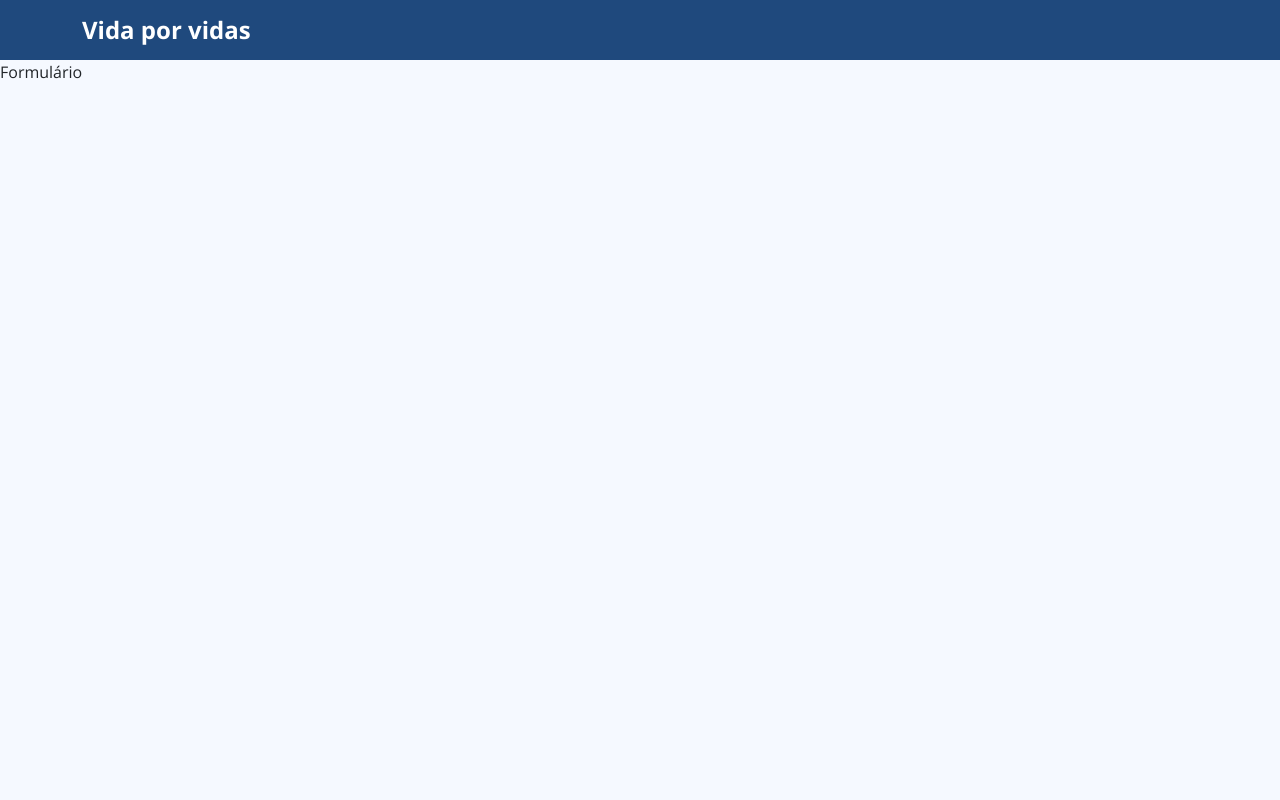
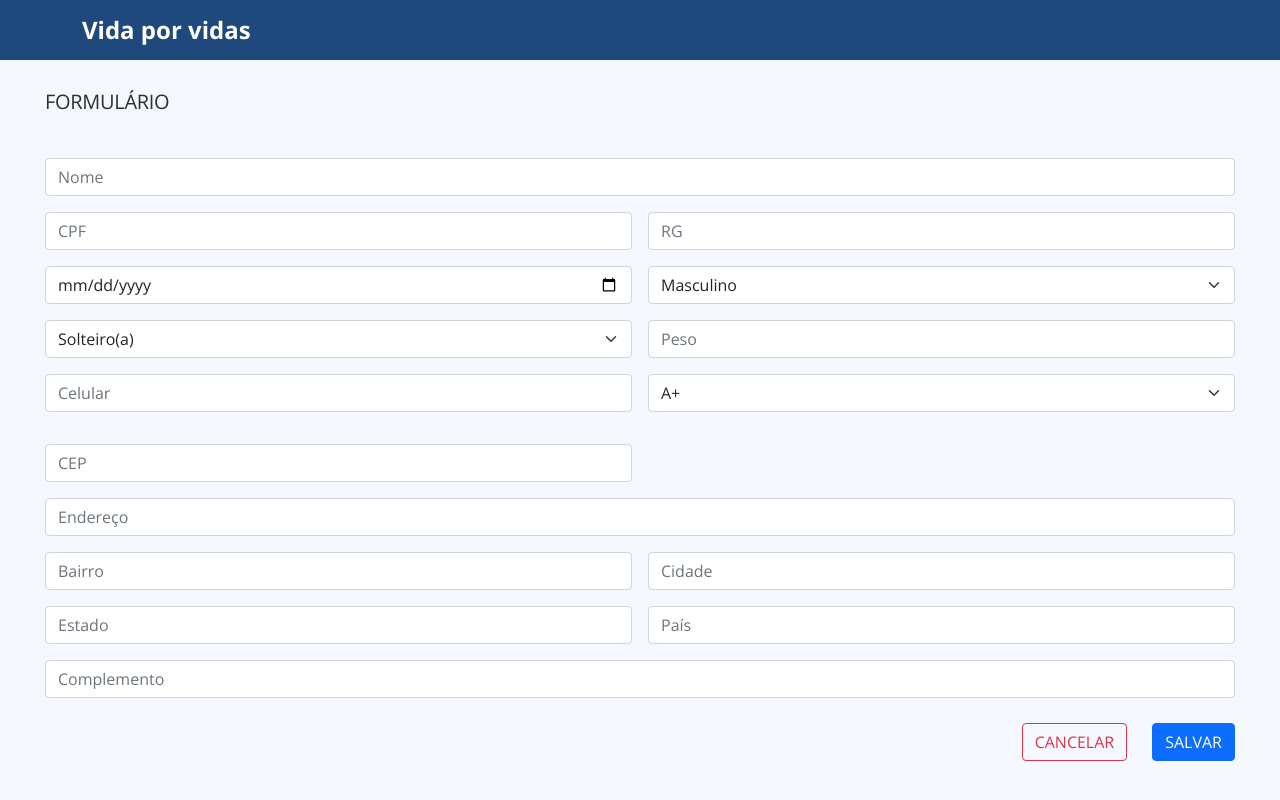
Before and after one commit to santosediego/RegistroDoadores, a React (Create React App) app in the folder frontend/: page /form/1 in a window 1280 px wide. Shown: the top 800 px of the page. Built offline with nearby package versions, Linux system fonts and the light colour scheme; no server answers.

Commit message:
Form layout

```diff
--- a/frontend/src/core/components/Search/index.tsx
+++ b/frontend/src/core/components/Search/index.tsx
@@ -1,7 +1,9 @@
 import { ReactComponent as ToView } from 'core/assets/img/toView.svg';
+import { Link } from 'react-router-dom';
 import './styles.css'
 
 function Search() {
+
     return (
         <>
             <div className='container'>
@@ -9,31 +11,19 @@ function Search() {
                     <div className='menu-nav-contant col'>
                         <div className='input-group'>
                             <input type="text" className='form-control' />
-                            <button className='btn btn-outline' type='button'><ToView /></button>
+                            <button className='btn btn-outline' type='button'>
+                                <ToView />
+                            </button>
                         </div>
-                        <div className='col'>
+                        <Link to="/form/create" className='col'>
                             <button className='btn btn-menu'> Cadastrar</button>
-                        </div>
+                        </Link>
                         <div className='col-md-2'>
                             <button className='btn btn-menu'>Gerar lista</button>
                         </div>
                     </div>
                 </div>
             </div>
-
-
-            {/*
-        <div className="container search-container" >
-            <div className="input-group mb-3 col">
-                <input type="text" className="form-control" />
-                <button className="btn btn-outline-secondary" type="button"> <ToView /></button>
-            </div>
-            <div className="col">
-                <button className='btn btn-primary ' type='button'> Cadastrar</button>
-                <button className='btn btn-primary' type='button'> Gerar lista</button>
-            </div>
-        </div >
-        */}
         </>
     );
 } export default Search;
--- /dev/null
+++ b/frontend/src/pages/Form/components/BaseForm/index.tsx
@@ -0,0 +1,32 @@
+import React from 'react';
+import { Link } from 'react-router-dom';
+import './styles.css';
+
+type Props = {
+    title: string;
+    children: React.ReactNode;
+}
+
+const BaseForm = ({ title, children }: Props) => {
+
+    return (
+        <div className="vida-base-form card-base">
+            <h1 className="base-form-title">
+                {title}
+            </h1>
+            {children}
+            <div className="base-form-actions">
+                <Link to={"/"}>
+                    <button className="btn btn-outline-danger">
+                        CANCELAR
+                    </button>
+                </Link>
+                <button className="btn btn-primary btn-salvar">
+                    SALVAR
+                </button>
+            </div>
+        </div>
+    );
+}
+
+export default BaseForm;
--- /dev/null
+++ b/frontend/src/pages/Form/components/BaseForm/styles.css
@@ -0,0 +1,21 @@
+.vida-base-form{
+    padding: 25px 45px 50px 45px;
+}
+
+.base-form-title{
+    font-size: 20px;
+    line-height: 33px;
+    letter-spacing: -0.015em;
+    color: #263238;
+    text-transform: uppercase;
+    margin-bottom: 40px;
+}
+
+.base-form-actions{
+    margin-top: 25px;
+    text-align: right;
+}
+
+.btn-salvar {
+    margin-left: 25px;
+}
--- a/frontend/src/pages/Form/index.tsx
+++ b/frontend/src/pages/Form/index.tsx
@@ -1,5 +1,82 @@
-function Form (){
-    return(
-        <p>Formulário</p>
+import BaseForm from "./components/BaseForm";
+
+function Form() {
+    return (
+        <form>
+            <BaseForm title="Formulário">
+                <div className="row g-3">
+                    <div className="col-12">
+                        <input type="text" className="form-control" name="nome" placeholder="Nome" />
+                    </div>
+                    <div className="col-md-6">
+                        <input type="text" className="form-control" name="cpf" placeholder="CPF" />
+                    </div>
+                    <div className="col-md-6">
+                        <input type="text" className="form-control" name="rg" placeholder="RG" />
+                    </div>
+                    <div className="col-md-6">
+                        <input type="date" className="form-control" name="dataNascimento" placeholder="Data Nascimento" />
+                    </div>
+                    <div className="col-md-6">
+                        <select className="form-select" name="genero">
+                            <option key="M">Masculino</option>
+                            <option key="F">Feminino</option>
+                        </select>
+                    </div>
+                    <div className="col-md-6">
+                        <select className="form-select" name="estadoCivil">
+                            <option key="SOL">Solteiro(a)</option>
+                            <option key="CAS">Casado(a)</option>
+                            <option key="SEP">Separado(a)</option>
+                            <option key="DIV">Divorciado(a)</option>
+                            <option key="VIU">Viúvo(a)</option>
+                        </select>
+                    </div>
+                    <div className="col-md-6">
+                        <input type="number" className="form-control" name="peso" placeholder="Peso" />
+                    </div>
+                    <div className="col-md-6">
+                        <input type="text" className="form-control" name="celular" placeholder="Celular" />
+                    </div>
+                    <div className="col-md-6">
+                        <select className="form-select" name="grupoSanguineo">
+                            <option key="A+">A+</option>
+                            <option key="B+">B+</option>
+                            <option key="AB+">AB+</option>
+                            <option key="O+">O+</option>
+                            <option key="A-">A-</option>
+                            <option key="B-">B-</option>
+                            <option key="AB-">AB-</option>
+                            <option key="O-">O-</option>
+                            <option key="FO-">Falso O-</option>
+                            <option key="SD">Sangue dourado</option>
+                        </select>
+                    </div>
+                </div>
+                <div className="row g-3">
+                    <div className="col-md-6 mt-5">
+                        <input type="text" className="form-control" name="cep" placeholder="CEP" />
+                    </div>
+                    <div className="col-md-12">
+                        <input type="text" className="form-control" name="logradouro" placeholder="Endereço" />
+                    </div>
+                    <div className="col-md-6">
+                        <input type="text" className="form-control" name="bairro" placeholder="Bairro" />
+                    </div>
+                    <div className="col-md-6">
+                        <input type="text" className="form-control" name="cidade" placeholder="Cidade" />
+                    </div>
+                    <div className="col-md-6">
+                        <input type="text" className="form-control" name="estado" placeholder="Estado" />
+                    </div>
+                    <div className="col-md-6">
+                        <input type="text" className="form-control" name="pais" placeholder="País" />
+                    </div>
+                    <div className="col-md-12">
+                        <input type="text" className="form-control" name="complemento" placeholder="Complemento" />
+                    </div>
+                </div>
+            </BaseForm>
+        </form>
     );
 } export default Form;
```
